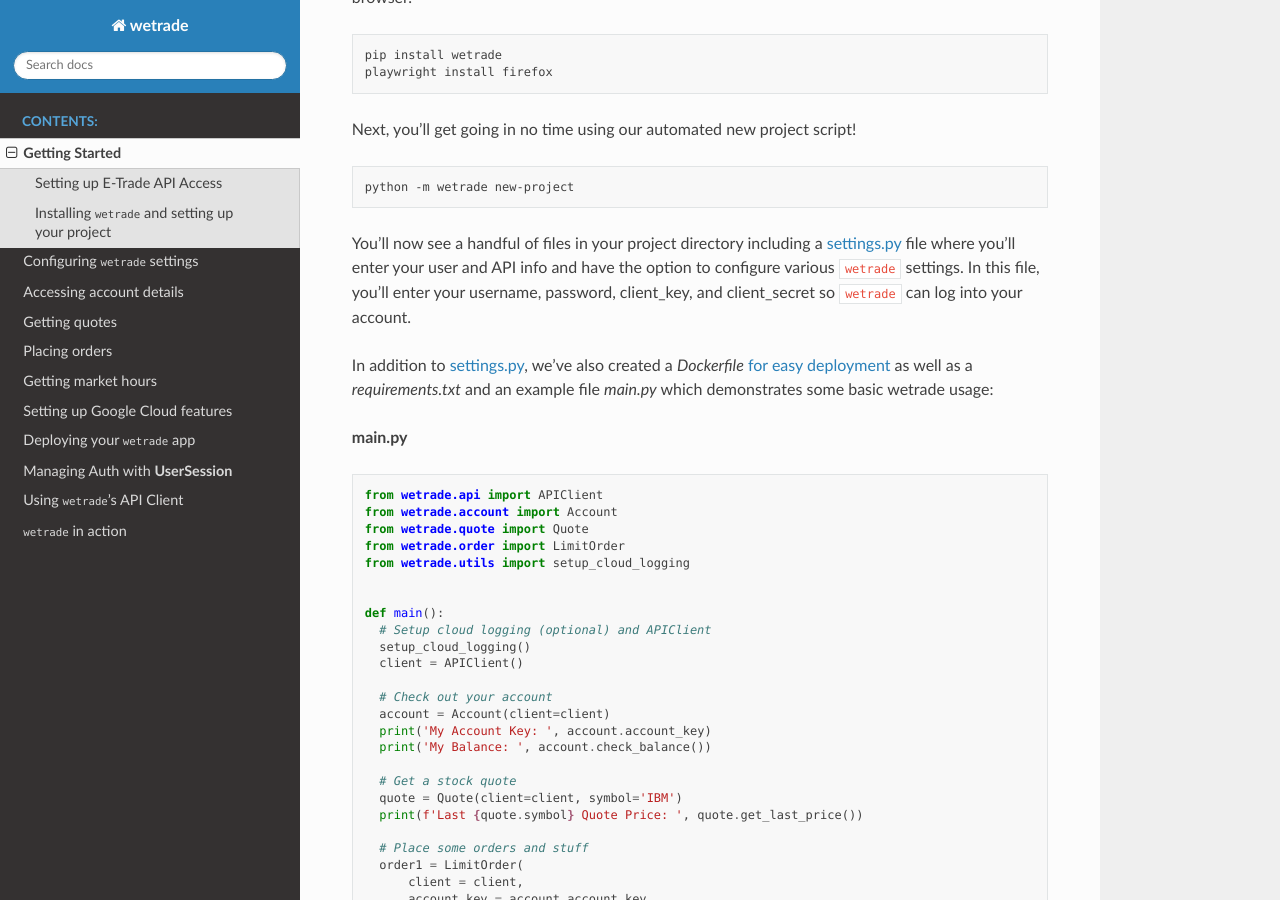
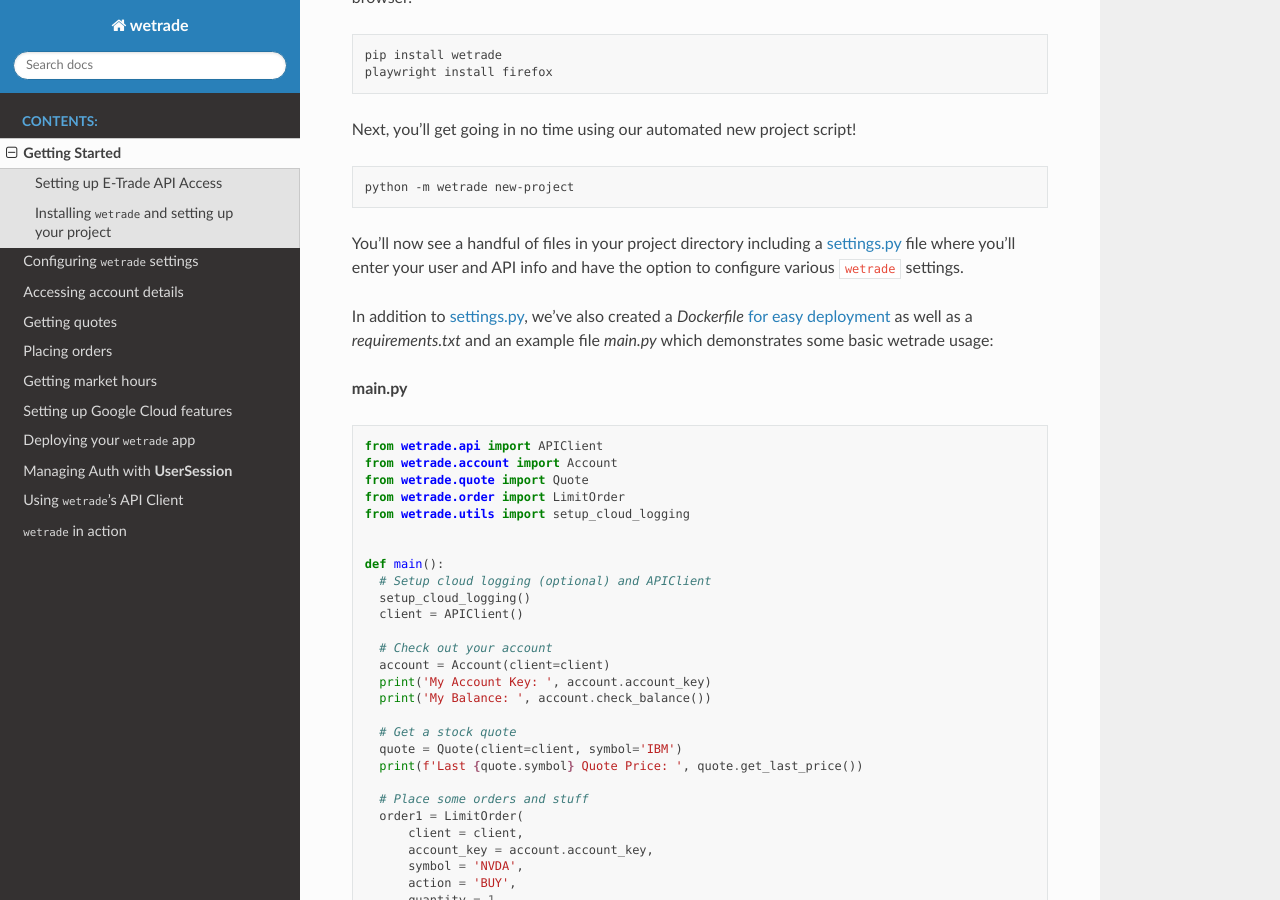
Before and after one commit to mason-krause/wetrade, a Sphinx documentation site: the page built from docs/getting-started.rst, in a window 1280 px wide and 900 px high, scrolled down 694 px. Built offline with Sphinx 7.4.7 and the Read the Docs theme 2.0.0, drawn with Linux system fonts in a browser that asks for light colours.

Commit message:
update docs

```diff
--- a/README.rst
+++ b/README.rst
@@ -62,9 +62,7 @@
 
 You'll now see a handful of files in your project directory including a `settings.py
 <https://wetrade.readthedocs.io/en/latest/settings.html>`__ file where you'll enter your
-user and API info and have the option to configure various ``wetrade`` settings. In this
-file, you'll enter your username, password, client_key, and client_secret so ``wetrade``
-can log into your account.
+user and API info and have the option to configure various ``wetrade`` settings.
 
 In addition to `settings.py <https://wetrade.readthedocs.io/en/latest/settings.html>`__
 , we've also created a *Dockerfile* `for easy deployment
--- a/docs/getting-started.rst
+++ b/docs/getting-started.rst
@@ -50,8 +50,7 @@
 
 You'll now see a handful of files in your project directory including a :ref:`settings.py <settings>`
 file where you'll enter your user and API info and have the option to configure various
-``wetrade`` settings. In this file, you'll enter your username, password, client_key,
-and client_secret so ``wetrade`` can log into your account.
+``wetrade`` settings.
 
 In addition to :ref:`settings.py <settings>`, we've also created a *Dockerfile* :ref:`for easy
 deployment <deployment>` as well as a *requirements.txt* and an example file *main.py* which
```
